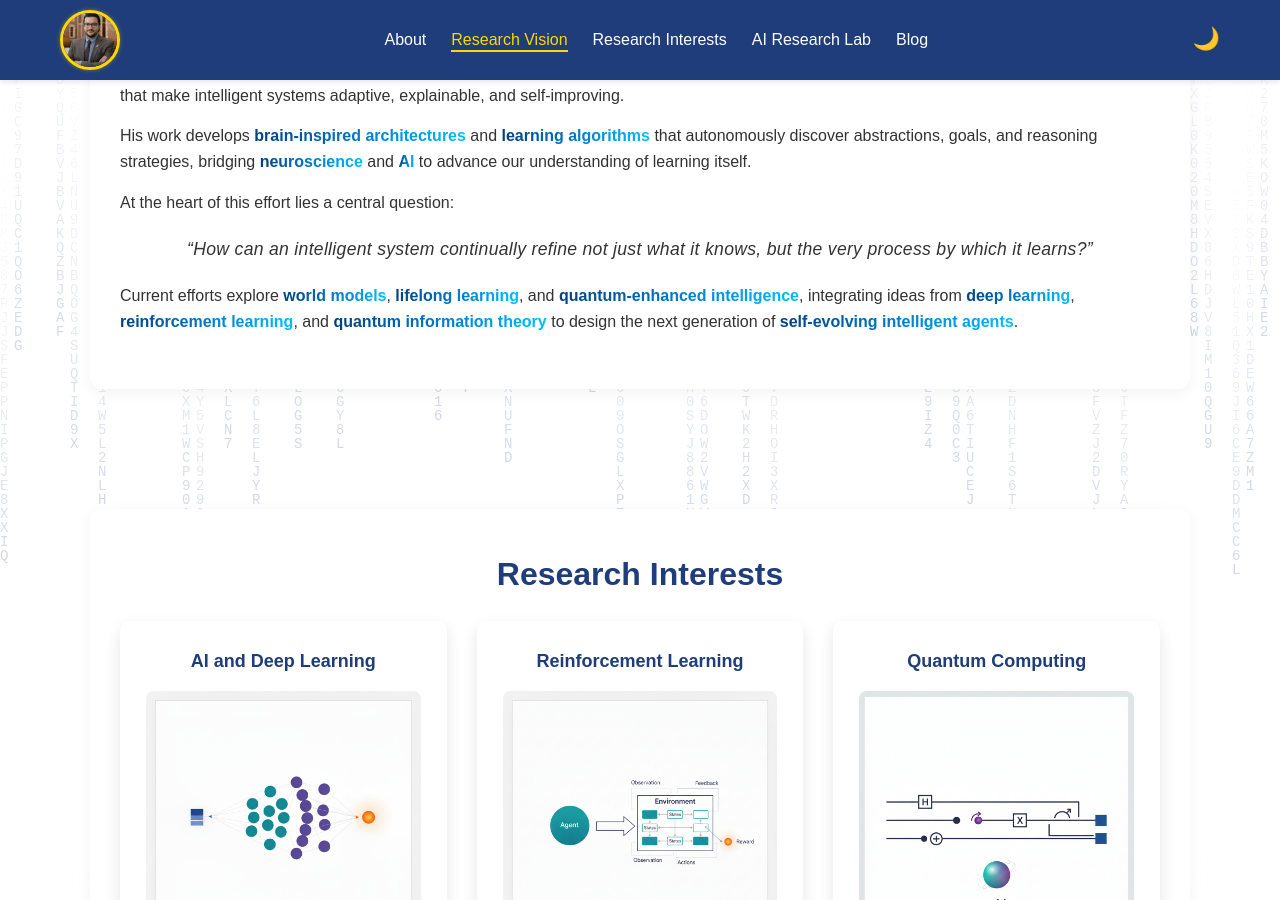
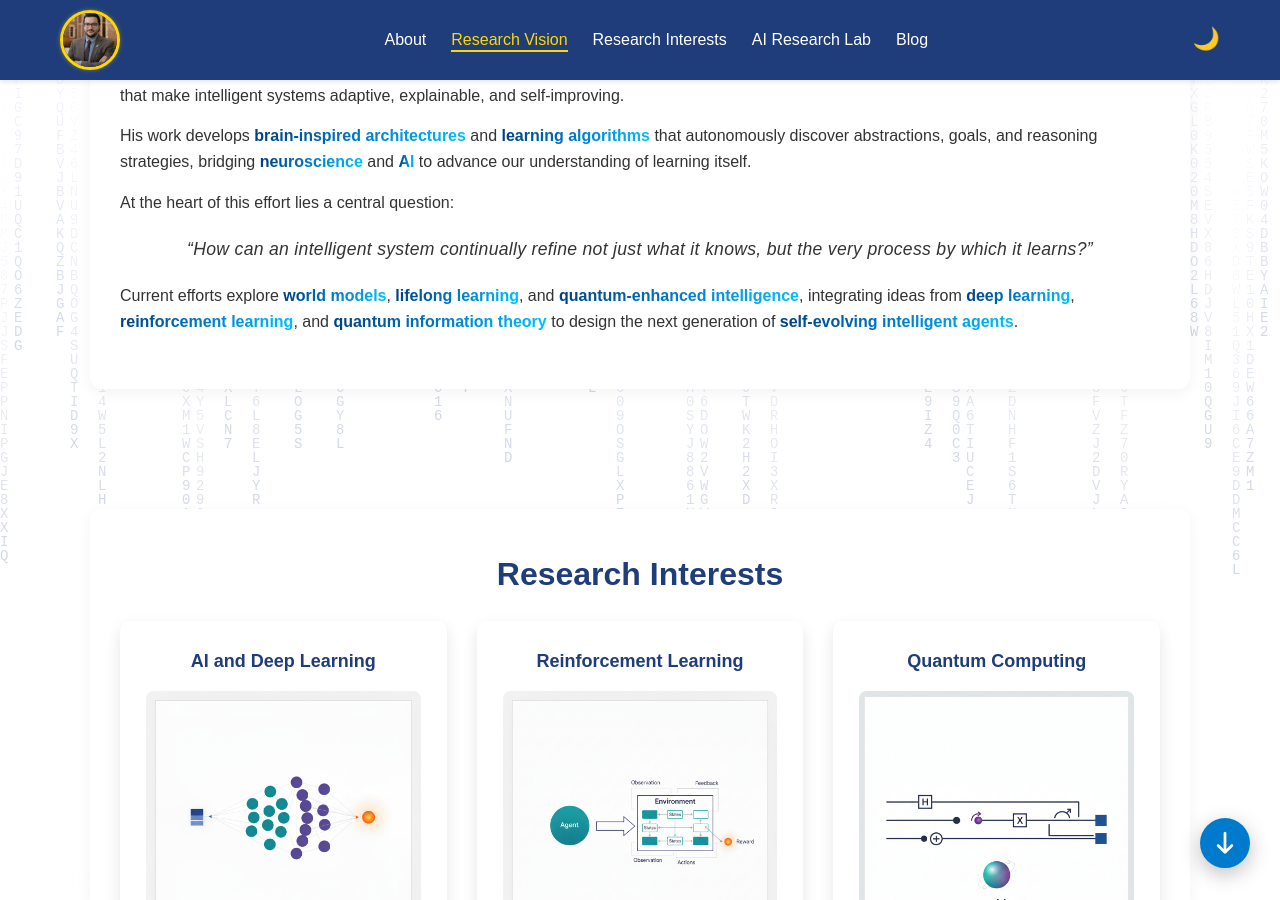
Before and after one commit to rodriguerizk/rodriguerizk.github.io, a Jekyll site: the page index.html, which Jekyll copies as it is, in a window 1280 px wide and 900 px high, scrolled down 557 px. Built offline with Jekyll 4.4.1, drawn with Linux system fonts in a browser that asks for light colours; nearby versions of some CDN libraries.

Commit message:
Update index.html

```diff
--- a/index.html
+++ b/index.html
@@ -401,6 +401,8 @@ At the heart of this effort lies a central question:
   <script src="js/script.js"></script>
 
 
-
+<div id="scroll-arrow">
+  <i class="fas fa-arrow-down"></i>
+</div>
 </body>
 </html>
```
